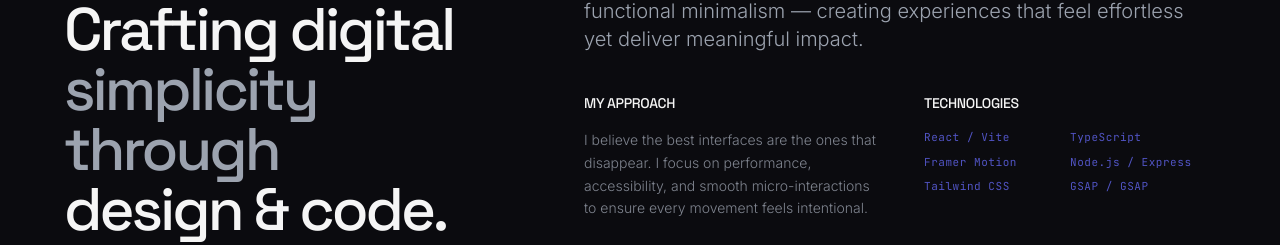
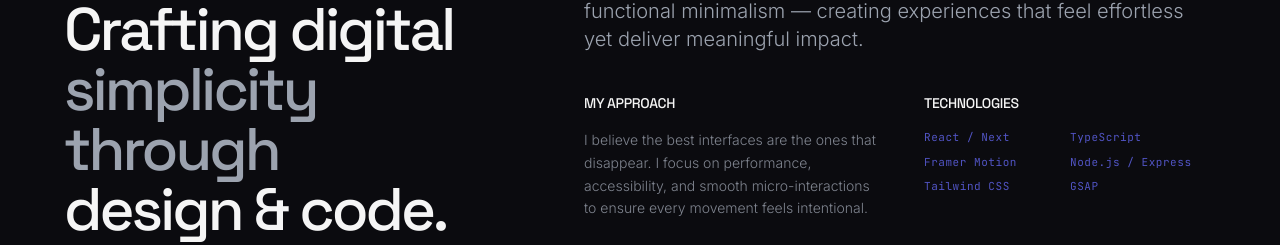
Before and after one commit to Dhruva9837/Portfolio10, a React (Vite) app: page / in a window 1280 px wide. Shown: the part 959-1204 px from the top of the page. Built offline with nearby package versions, Linux system fonts and the light colour scheme.

Commit message:
refactor: update tech list in About.tsx

```diff
--- a/src/components/About.tsx
+++ b/src/components/About.tsx
@@ -47,12 +47,12 @@ export default function About() {
                 <div>
                   <h3 className="font-display text-sm font-medium tracking-tight mb-4 uppercase">Technologies</h3>
                   <ul className="grid grid-cols-2 gap-y-2 font-mono text-[11px] text-accent/80 tracking-wider">
-                    <li>React / Vite</li>
+                    <li>React / Next</li>
                     <li>TypeScript</li>
                     <li>Framer Motion</li>
                     <li>Node.js / Express</li>
                     <li>Tailwind CSS</li>
-                    <li>GSAP / GSAP</li>
+                    <li>GSAP</li>
                   </ul>
                 </div>
               </div>
```
